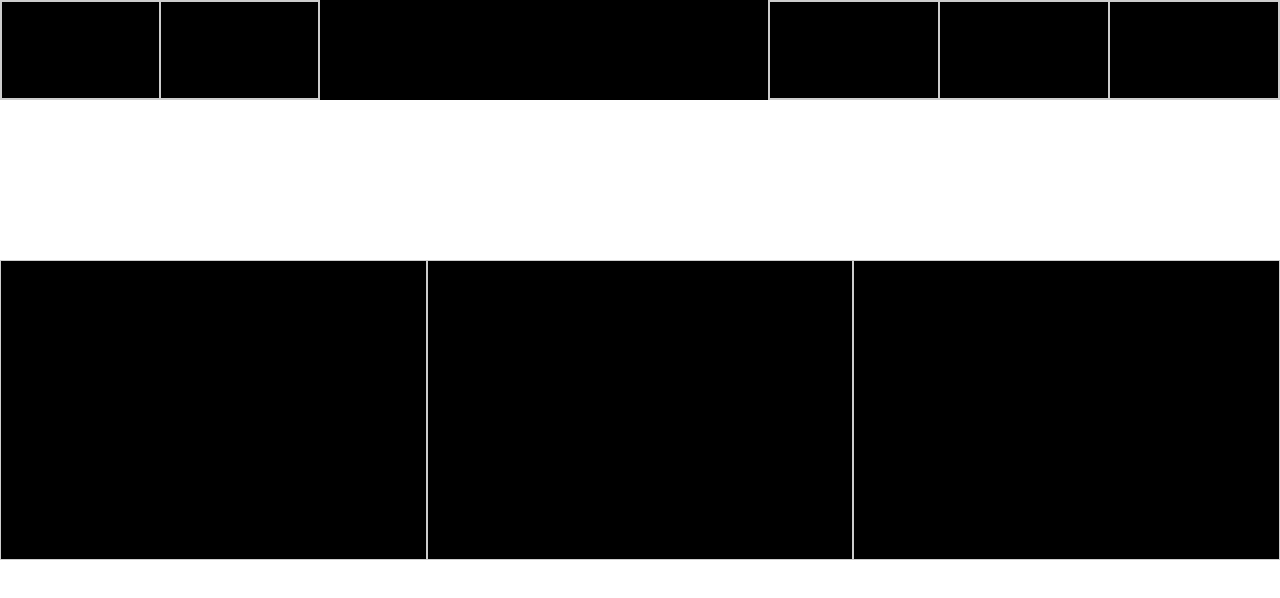
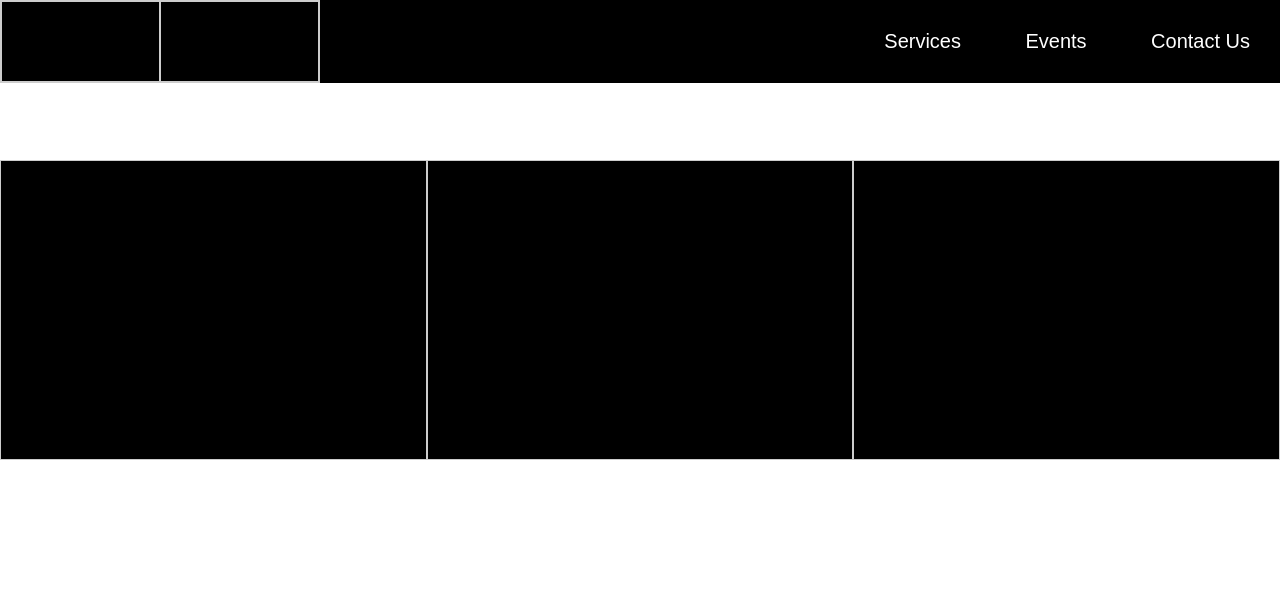
Before and after one commit to mckaymaclab/MacLabWbesite, a website: page pages/cricut.html in a window 1280 px wide. Drawn offline with Linux system fonts and the light colour scheme.

Commit message:
menu Ready

```diff
--- a/js/loadMenu.js
+++ b/js/loadMenu.js
@@ -11,9 +11,19 @@ class menu  extends HTMLElement{
           <div class="logo-container_right"></div>
     </div>
     <ul class="nav_buttons-container" >
-            <li><a href=""></a></li>
-            <li><a href=""></a></li>
-            <li><a href=""></a></li>
+        <li>
+            <a>Services <i class="fa-solid fa-angle-down"></i></a>
+            <ul class="dropdown-content">
+              <li><a>3D Priting</a></li>
+              <li><a>Adobe Help</a></li>
+              <li><a>Equipement Check Out</a></li>
+              <li><a href="/pages/vr.html">Vr Lab</a></li>
+              <li><a>Workshops</a></li>
+              <li><a>Cricut</a></li>
+            </ul>
+          </li>
+          <li><a href="">Events</a></li>
+          <li><a href="">Contact Us</a></li>
     </ul>
   </nav>`
   }
--- a/scss/components/navigation.scss
+++ b/scss/components/navigation.scss
@@ -1,34 +1,59 @@
+/*----------Menu styles-----------*/
 nav{
     width: 100%;
     background-color: black;
+    position: fixed;
     display: flex;
     justify-content: space-between;
 }
 
 .nav_logo-container{
     width: 25%;
-    height: 100px;
     border: 1px solid rgb(205, 205, 205);
     display: flex;
 
     div{
     width: 100%;
-    height: 100%;
     border: 1px solid rgb(205, 205, 205);
     }
 }
 
+.nav_buttons-container > li{
+    display: inline-block;
+}
 
-.nav_buttons-container{
-    width: 40%;
-    height: 100px;
-    border: 1px solid rgb(205, 205, 205);
-    display: flex;
+.nav_buttons-container > li > a {
+    display: block;
+    color: white;
+    font-size: 20px;
+    padding: 30px 30px;
+}
 
-    li{
-        width: 100%;
-        height: 100%;
-        border: 1px solid rgb(205, 205, 205);
+
+/*----------drop down-----------*/
+.dropdown-content {
+    position: absolute;
+    background-color: white;
+    display: none;
+
+    a{
+        display: block;
+        font-size: 20px;
+        padding: 20px 40px;
+        text-decoration: none;
+        color: #313038;
     }
 
+    li:hover{
+
+        background-color: rgb(0, 0, 0);
+
+        a{
+            color: white;
+        }
+    }
 }
+
+.nav_buttons-container li:hover .dropdown-content {
+    display: block;
+}
```
Also changed, not shown: documentation/styling.md (added, +10 -0 lines), index.html (+1 -0 lines), dist/css/components/navigation.css, dist/css/style.css, 2 other files. Lines whose indentation alone changed are shown as unchanged.
